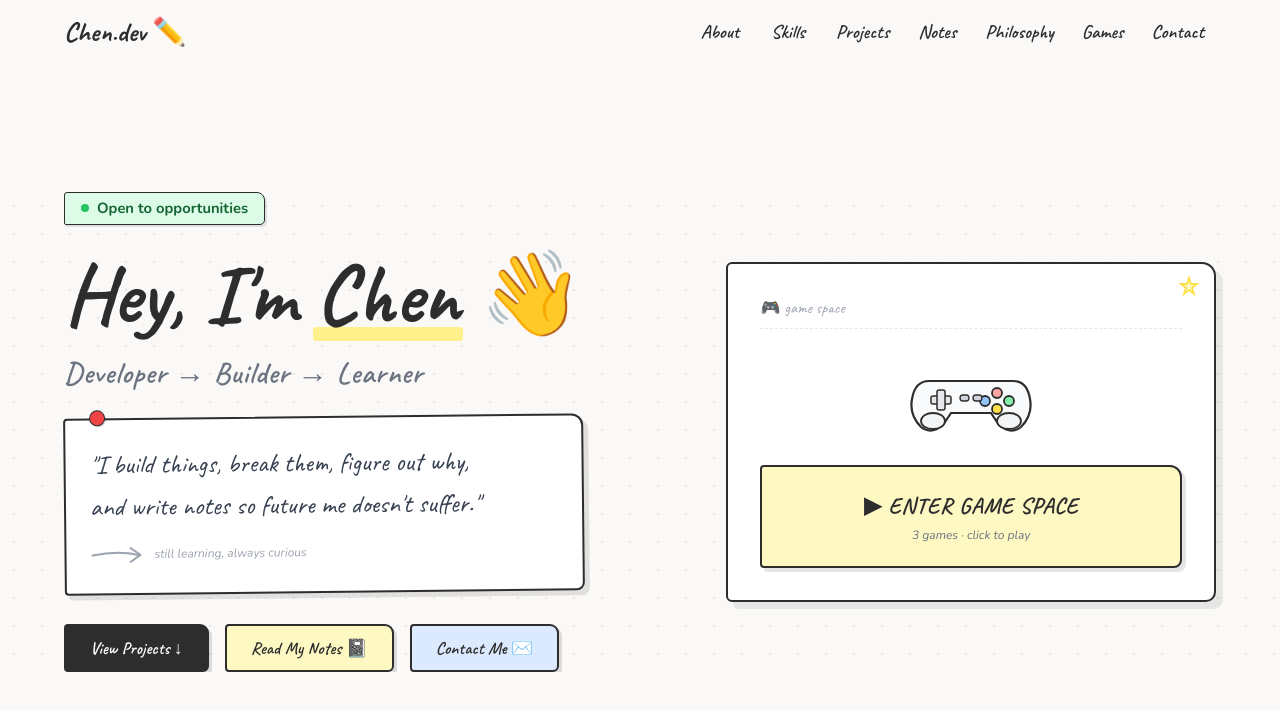
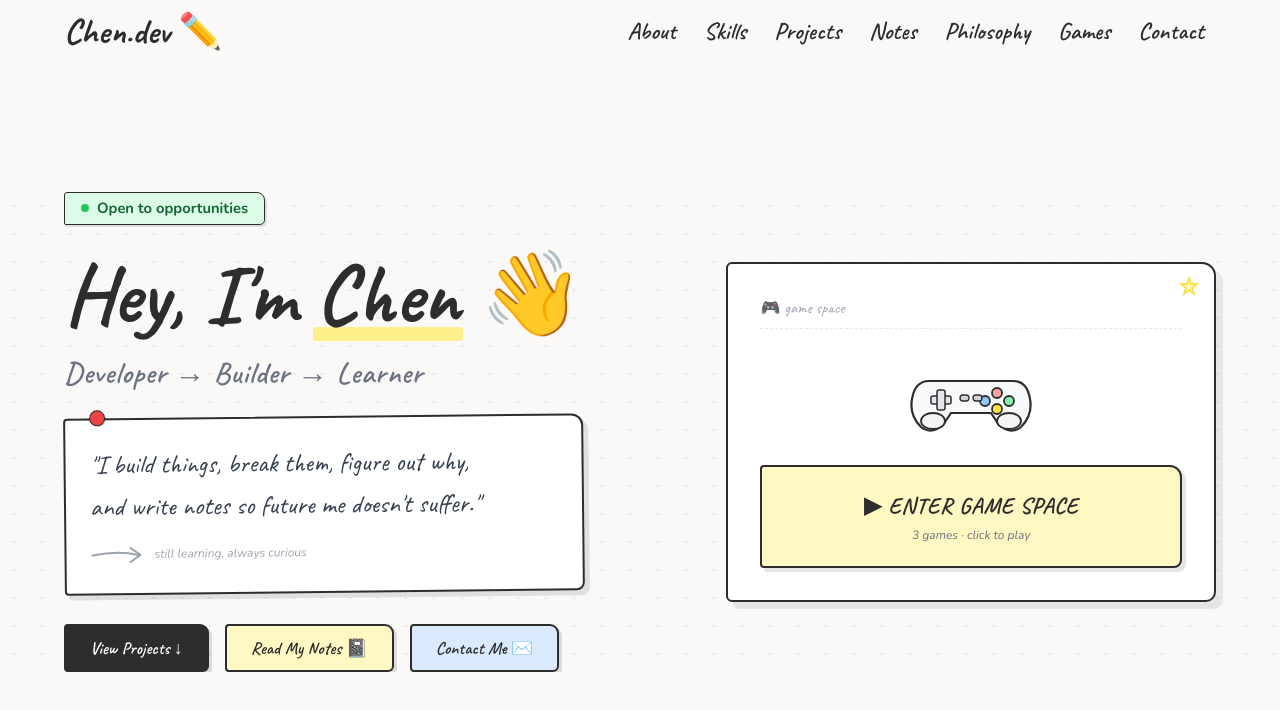
Before and after one commit to Chenbao2021/Portfolio, a React (Vite) app: page / in a window 1280 px wide. Shown: the top 710 px of the page. Built offline with nearby package versions, Linux system fonts and the light colour scheme.

Commit message:
font size fixed, padding size reduced

```diff
--- a/src/components/Navbar.less
+++ b/src/components/Navbar.less
@@ -27,7 +27,7 @@
 .navbar-logo {
   font-family: "Caveat", cursive;
   font-weight: 700;
-  font-size: 1.7rem;
+  font-size: 2.2rem;
   color: @dark;
   text-decoration: none;
   display: flex;
@@ -47,7 +47,7 @@
 .navbar-link {
   color: @dark !important;
   font-family: "Caveat", cursive !important;
-  font-size: 1.2rem !important;
+  font-size: 1.5rem !important;
   padding: 6px 12px !important;
   border-radius: 4px 6px 4px 6px !important;
   background-color: transparent !important;
--- a/src/styles/mixins.less
+++ b/src/styles/mixins.less
@@ -3,13 +3,13 @@
 @sm: ~"(min-width: 600px)";
 
 .section-padding(@bg) {
-  padding-top: 64px;
-  padding-bottom: 64px;
+  padding-top: 32px;
+  padding-bottom: 32px;
   background-color: @bg;
 
   @media @md {
-    padding-top: 96px;
-    padding-bottom: 96px;
+    padding-top: 48px;
+    padding-bottom: 48px;
   }
 }
 
```
